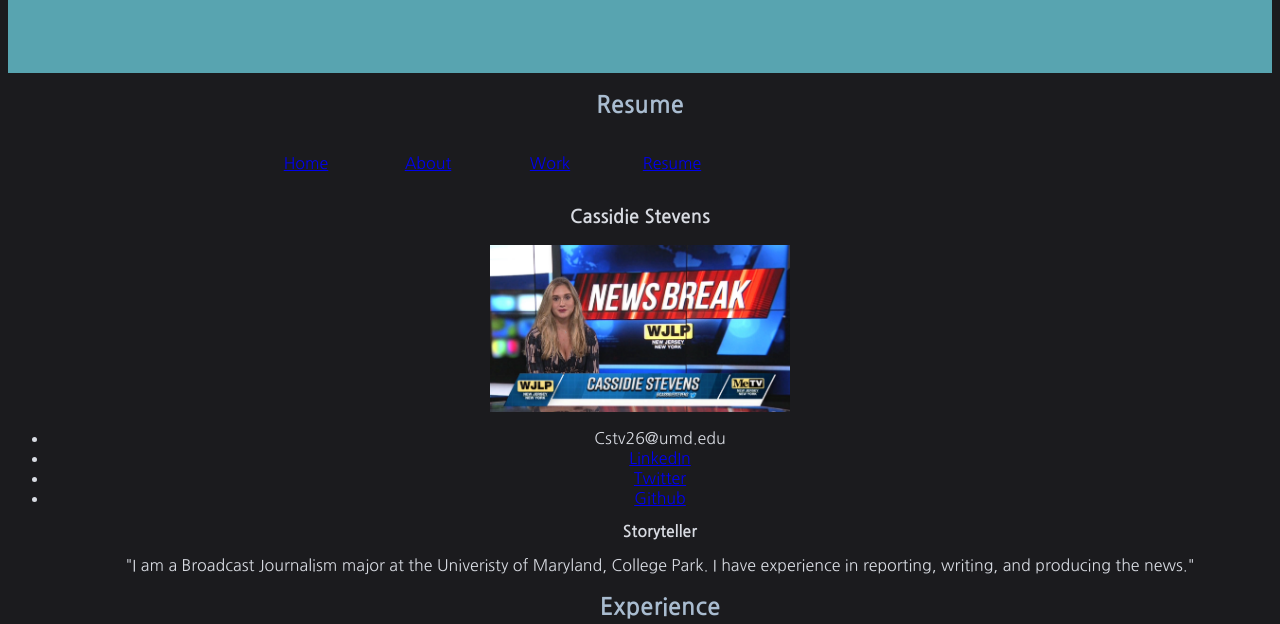
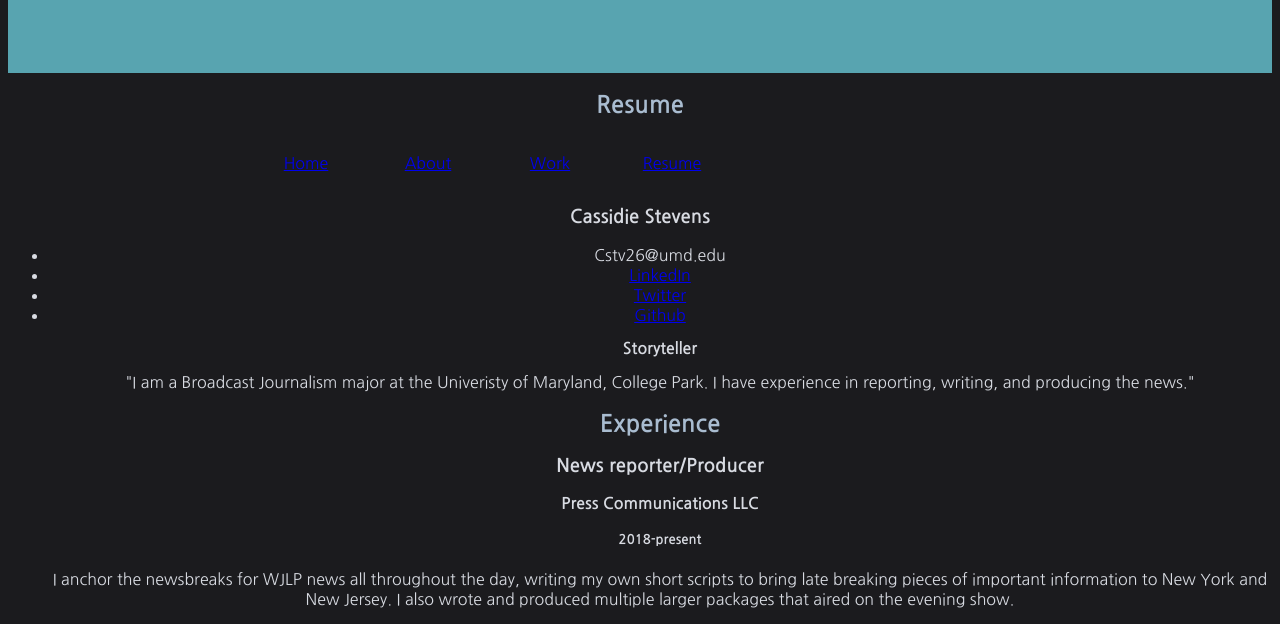
Before and after one commit to Cstv26/Cstv26.github.io, a plain HTML site: page resume.html in a window 1280 px wide. Shown: the part 166-790 px from the top of the page. Drawn offline with Linux system fonts and the light colour scheme.

Commit message:
Update resume.html

```diff
--- a/resume.html
+++ b/resume.html
@@ -26,7 +26,6 @@ initial-scale=1.0">
 </ul>
 </div>
 <h3>Cassidie Stevens</h3>
-    <img src= "Cassidie-Stevens-TV.JPG" width=300 alt="Cassidie Stevens">
 <ul>
     <li>Cstv26@umd.edu</li>
     <li>
```
